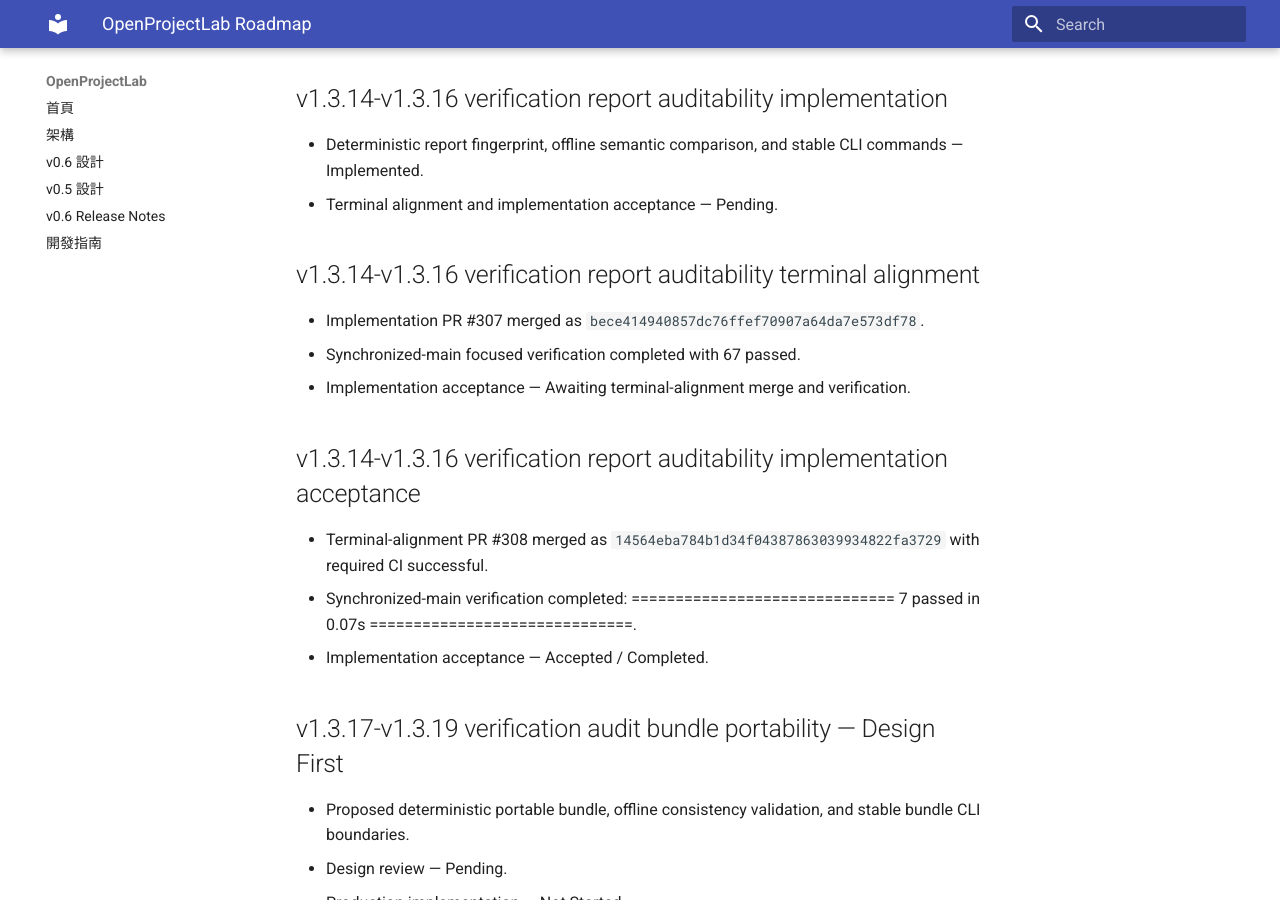
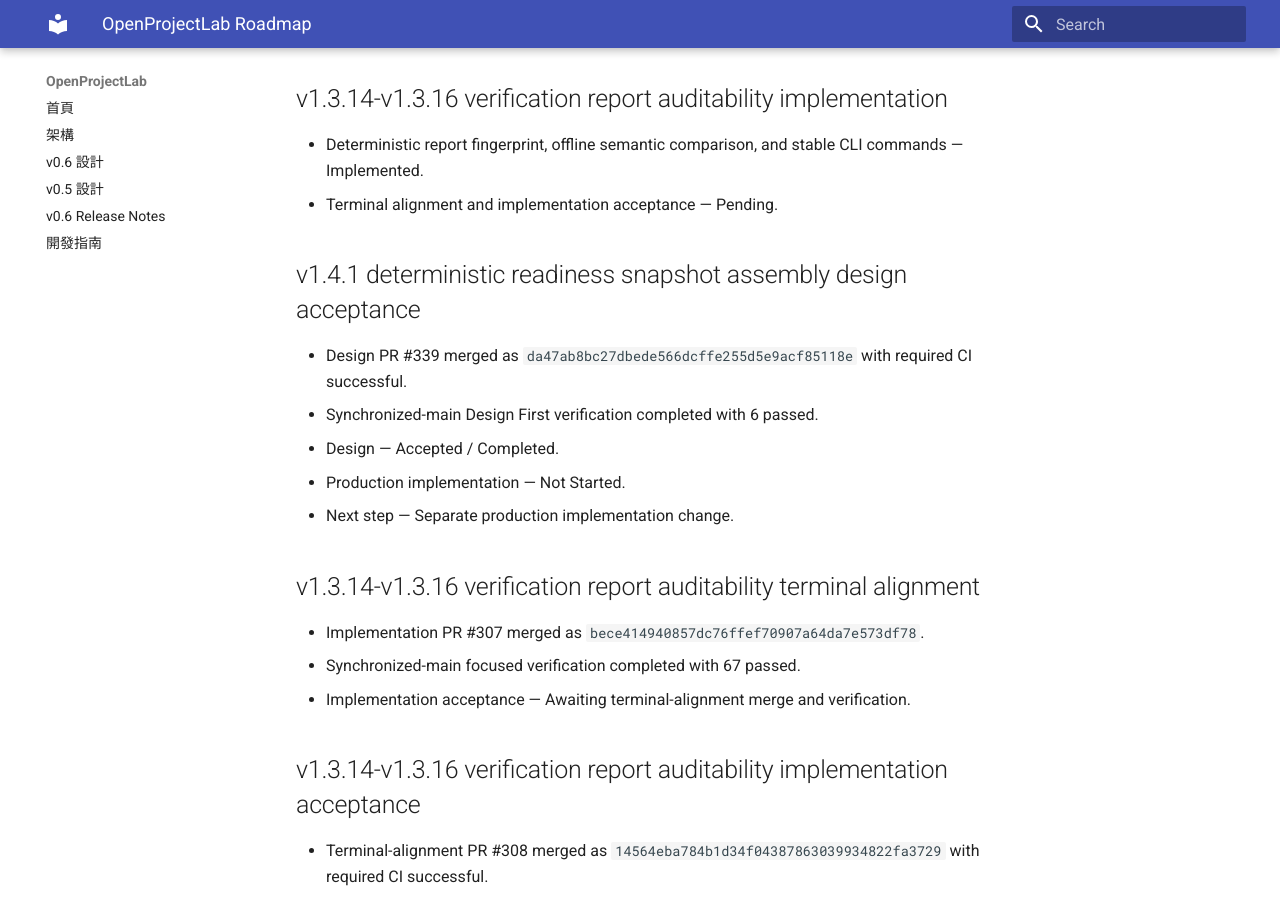
Before and after one commit to khwang1964/OpenProjectLab, an MkDocs documentation site: the page built from docs/roadmap.md, in a window 1280 px wide and 900 px high, scrolled down 83062 px. Built offline with MkDocs 1.6.1 and Material for MkDocs 9.7.7, drawn with Linux system fonts in a browser that asks for light colours; some of the changed text lies outside the part shown.

Commit message:
docs: accept v1.4.1 deterministic readiness snapshot assembly design (#340)

```diff
--- a/docs/roadmap.md
+++ b/docs/roadmap.md
@@ -3540,7 +3540,7 @@
 - Preserve explicit merge authorization and the strict two-PR workflow.
 - Keep all GitHub, Git, release, publication, and document writes deferred.
 - Production implementation — Not Started.
-
++
 <!-- v1.3.2-repository-github-evidence-adapters-design-acceptance-roadmap -->
 
 ## v1.3.2 Repository / GitHub Evidence Adapters — Design Acceptance
@@ -3865,6 +3865,16 @@
 - Deterministic report fingerprint, offline semantic comparison, and stable CLI commands — Implemented.
 - Terminal alignment and implementation acceptance — Pending.
 
+<!-- v1.4.1-deterministic-readiness-snapshot-assembly-design-acceptance-roadmap -->
+
+## v1.4.1 deterministic readiness snapshot assembly design acceptance
+
+- Design PR #339 merged as `da47ab8bc27dbede566dcffe255d5e9acf85118e` with required CI successful.
+- Synchronized-main Design First verification completed with 6 passed.
+- Design — Accepted / Completed.
+- Production implementation — Not Started.
+- Next step — Separate production implementation change.
+
 <!-- v1.3.14-v1.3.16-verification-report-auditability-terminal-alignment-roadmap -->
 
 ## v1.3.14-v1.3.16 verification report auditability terminal alignment
```
Also changed, not shown: CHANGELOG.md (+10 -0 lines), docs/HISTORY.md (+10 -0 lines), docs/releases/v1.4.1-deterministic-readiness-snapshot-assembly-design-acceptance.md (added, +31 -0 lines), 1 other file.
